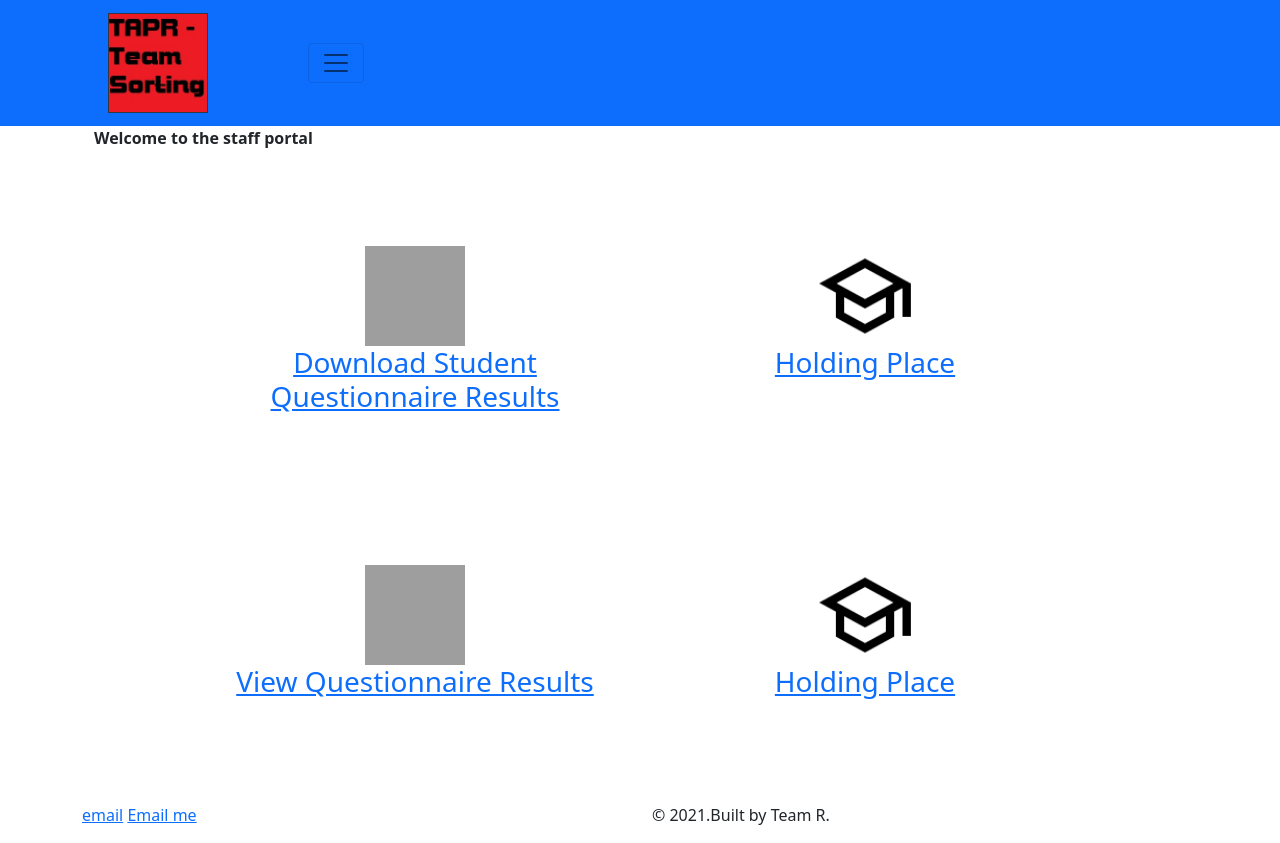
After one commit to milligans/team_sorter, a Flask app: page /staff in a window 1280 px wide. The commit adds this page. Run offline with Flask 2, Linux system fonts and the light colour scheme; grey boxes are pictures that could not be loaded.

Commit message:
added ability to download the questionnaire results as a csv file to the staff portal

```diff
--- a/__init__.py
+++ b/__init__.py
@@ -1,5 +1,5 @@
 from flask import Flask
-
+from flask import send_file
 from jinja2 import Template
 from flask import render_template, url_for, request, redirect, flash
 import csv
@@ -44,7 +44,7 @@ def results():
         extrainfo=request.form['extrainfo']
         with open('results.csv', 'a') as inFile:
             fieldnames=['Student Number','Question One', 'Question Two', 'Question Three', 'Extra Information']
-            writer= csv.DictWriter(inFile, fieldnames=fieldnames, delimiter = ',', extrasaction='ignore')
+            writer= csv.DictWriter(inFile, fieldnames=fieldnames, extrasaction='ignore')
             # writer.writeheader()
             writer.writerow({'Student Number': stud_no, 'Question One': first_choice, 'Question Two': second_choice, 'Question Three': third_choice, 'Extra Information': extrainfo})
     return render_template('results.html')
@@ -63,7 +63,17 @@ def login():
         return redirect(url_for('index'))
     return render_template('login.html', title='Sign In', form=form)
 
+@app.route('/staff', methods=['GET', 'POST'])
+def staff():
+    return render_template('staff_portal.html')
 
+@app.route('/getCSV')
+def getCSV():
+    return send_file('results.csv', mimetype='text/csv', attachment_filename="results.csv", as_attachment=True)
+
+@app.route('/view_quest')
+def view_quest():
+    return render_template('view_quest.html')
 
 if __name__ == "__main__":
     app.run(debug=True)
--- a/results.csv
+++ b/results.csv
@@ -13,3 +13,7 @@ Student Number,Question One,Question Two,Question Three,Extra Information
 2102394,High - familiar with more than one language,BSc,Esperanto,
 
 2102394,Low - no or very little,BSc,Welsh,
+
+170654,Low - no or very little,BSc,Esperanto,
+
+66666666,Low - no or very little,BSc,Esperanto,
--- a/templates/index.html
+++ b/templates/index.html
@@ -12,10 +12,10 @@
         <a href = "{{ url_for('students') }}"><h3>Student Questionnaire</h3></a>
         </div>
          <div class="col justify-content-center text-center" style="..." id="stafflink">
-             <a class = "navbar-brand ms-5 me-5 mt-5 mb-5 ps-5 pe-5 pb-5 pt-5 " href="{{ url_for('home') }}">
+             <a class = "navbar-brand ms-5 me-5 mt-5 mb-5 ps-5 pe-5 pb-5 pt-5 " href="{{ url_for('staff') }}">
                 <img src= "{{ url_for('static', filename='img/staff.png') }}" alt="quiz_pic"class="square"width="100px" height="100px">
             </a>
-        <h3> This is a placeholder for staff content</h3>
+             <a href ="{{ url_for('staff') }}"><h3> Staff Portal</h3></a>
         </div>
     </div>
      <div class="row  ms-5 me-5 mt-5 mb-5 ps-5 pe-5 pt-5 pb-5">
--- a/templates/layout.html
+++ b/templates/layout.html
@@ -34,7 +34,7 @@
                     </li>
                     <li class="nav-item">
                         <button class="btn btn-outline-light me-2 text-nowrap" type="button">
-                            <a class="nav-link" href="">Staff</a>
+                            <a class="nav-link" href="{{ url_for('staff') }}">Staff</a>
                         </button>
                     </li>
                         <li class="nav-item">
--- /dev/null
+++ b/templates/staff_portal.html
@@ -0,0 +1,33 @@
+{% extends "layout.html" %}
+
+{% block content %}
+<b>Welcome to the staff portal</b>
+ <div class="row  ms-5 me-5 mt-5 mb-5 ps-5 pe-5 pt-5 pb-5">
+        <div class="col justify-content-center text-center" style="..." id="staffdownload">
+              <a class = "navbar-brand ms-5 me-5 mt-5 mb-5 ps-5 pe-5 pt-5 pb-5" href="{{ url_for('getCSV') }}">
+                <img src= "{{ url_for('static', filename='img/quiz.png') }}" alt="quiz_pic"class="square"  width="100px" height="100px">
+            </a>
+        <a href = "{{ url_for ('getCSV') }}"><h3>Download Student Questionnaire Results</h3></a>
+        </div>
+         <div class="col justify-content-center text-center" style="..." id="holding_point">
+             <a class = "navbar-brand ms-5 me-5 mt-5 mb-5 ps-5 pe-5 pb-5 pt-5 " href="{{ url_for('staff') }}">
+                <img src= "{{ url_for('static', filename='img/staff.png') }}" alt="quiz_pic"class="square"width="100px" height="100px">
+            </a>
+             <a href ="{{ url_for('staff') }}"><h3> Holding Place</h3></a>
+        </div>
+    </div>
+<div class="row  ms-5 me-5 mt-5 mb-5 ps-5 pe-5 pt-5 pb-5">
+        <div class="col justify-content-center text-center" style="..." id="staffdownload">
+              <a class = "navbar-brand ms-5 me-5 mt-5 mb-5 ps-5 pe-5 pt-5 pb-5" href="{{ url_for('view_quest') }}">
+                <img src= "{{ url_for('static', filename='img/quiz.png') }}" alt="quiz_pic"class="square"  width="100px" height="100px">
+            </a>
+        <a href = "{{ url_for ('view_quest') }}"><h3>View Questionnaire Results</h3></a>
+        </div>
+         <div class="col justify-content-center text-center" style="..." id="holding_point">
+             <a class = "navbar-brand ms-5 me-5 mt-5 mb-5 ps-5 pe-5 pb-5 pt-5 " href="{{ url_for('staff') }}">
+                <img src= "{{ url_for('static', filename='img/staff.png') }}" alt="quiz_pic"class="square"width="100px" height="100px">
+            </a>
+             <a href ="{{ url_for('staff') }}"><h3> Holding Place</h3></a>
+        </div>
+    </div>
+{% endblock content %}
--- a/templates/studentques.html
+++ b/templates/studentques.html
@@ -7,7 +7,7 @@ please answer all questions, and give any additional information in the text box
 
 <form name="quiz" action="{{ url_for('results') }}" method="post" enctype="multipart/form-data">
      <label for "text">Please enter your student number</label>
-        <input type="text" size="10" maxlength="10" name="stud_no" required>
+        <input type="text" size="10" maxlength="7" name="stud_no" required>
     <p>Please select your answer from the list below</p>
     {% for item in range(number_questions) %}
 
--- /dev/null
+++ b/templates/view_quest.html
@@ -0,0 +1,5 @@
+{% extends "layout.html" %}
+
+{% block content %}
+<b>Thanks for your submission!</b>
+{% endblock content %}
```
